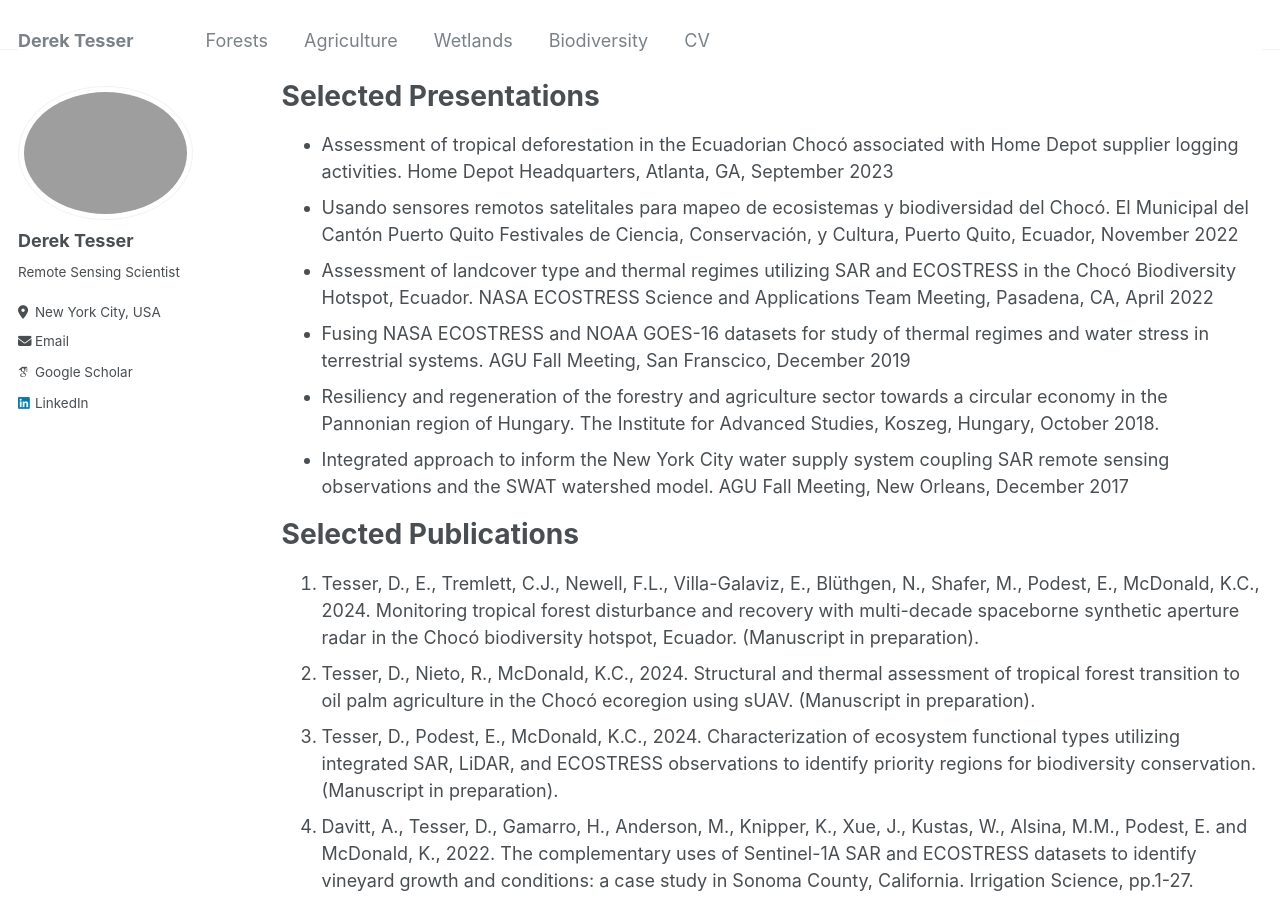
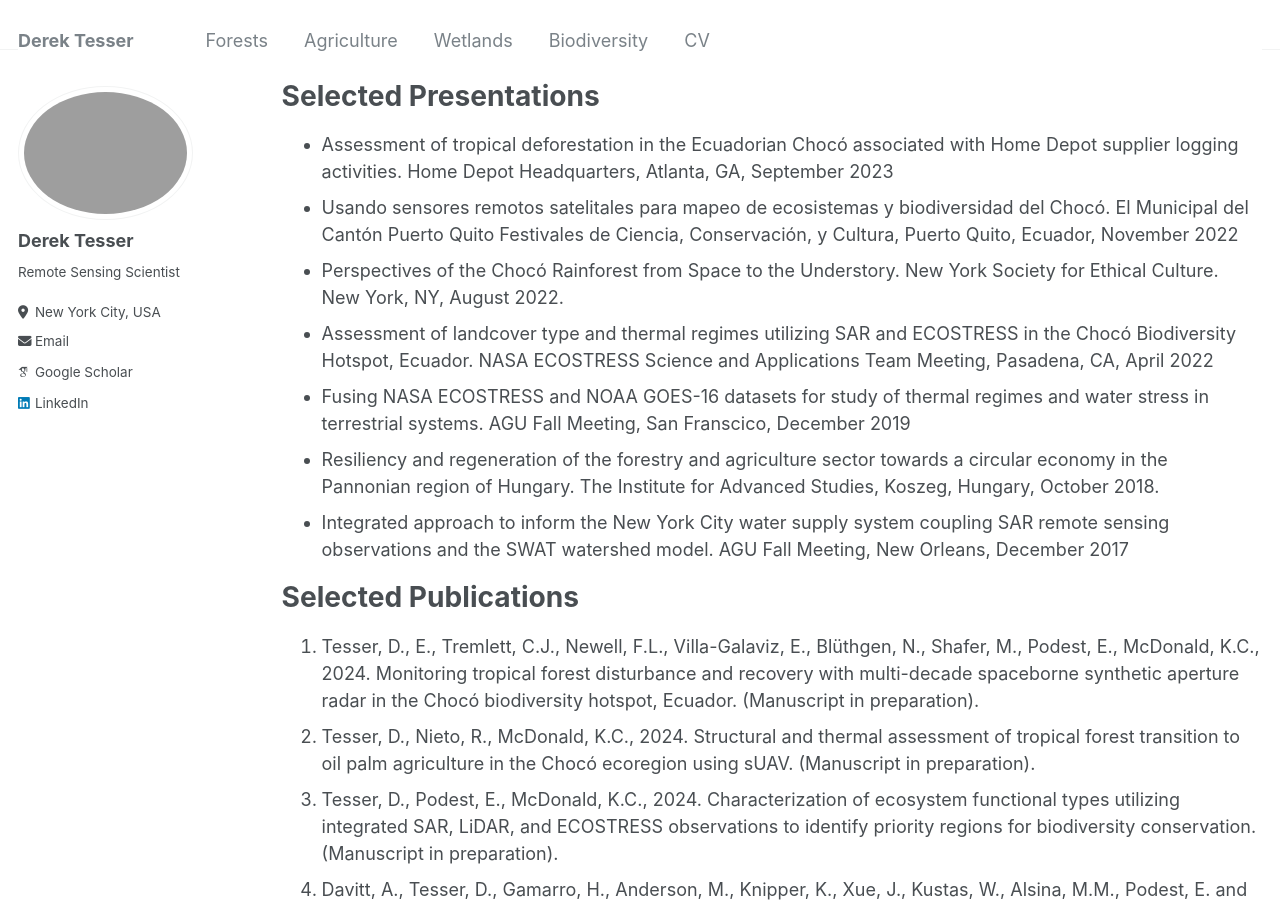
Before and after one commit to dstesser/dstesser.github.io, a Jekyll site: the page built from _pages/cv.md, in a window 1280 px wide and 900 px high, scrolled down 1952 px. Built offline with Jekyll 4.4.1, drawn with Linux system fonts in a browser that asks for light colours; some web fonts are replaced.

Commit message:
Update cv.md

```diff
--- a/_pages/cv.md
+++ b/_pages/cv.md
@@ -89,6 +89,7 @@ Selected Presentations
 * Assessment of tropical deforestation in the Ecuadorian Chocó associated with Home Depot supplier logging activities. Home Depot Headquarters, Atlanta, GA, September 2023<br>
 * Usando sensores remotos satelitales para mapeo de ecosistemas y biodiversidad del Chocó. El
 Municipal del Cantón Puerto Quito Festivales de Ciencia, Conservación, y Cultura, Puerto Quito, Ecuador, November 2022<br>
+* Perspectives of the Chocó Rainforest from Space to the Understory. New York Society for Ethical Culture. New York, NY, August 2022.
 * Assessment of landcover type and thermal regimes utilizing SAR and ECOSTRESS in the Chocó Biodiversity Hotspot, Ecuador. NASA ECOSTRESS Science and Applications Team Meeting, Pasadena, CA, April 2022<br>
 * Fusing NASA ECOSTRESS and NOAA GOES-16 datasets for study of thermal regimes and water stress in terrestrial systems. AGU Fall Meeting, San Franscico, December 2019<br>
 * Resiliency and regeneration of the forestry and agriculture sector towards a circular economy in the Pannonian region of Hungary. The Institute for Advanced Studies, Koszeg, Hungary, October 2018.<br>
```
